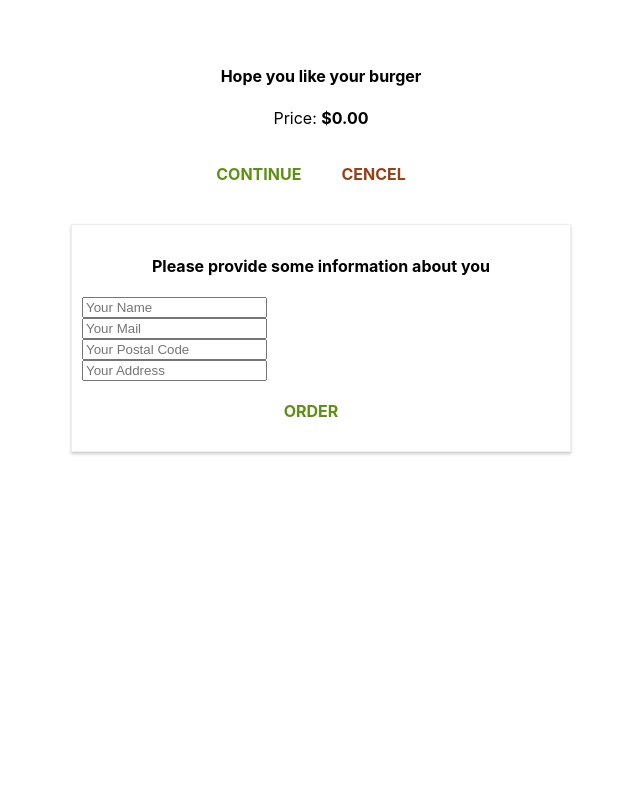
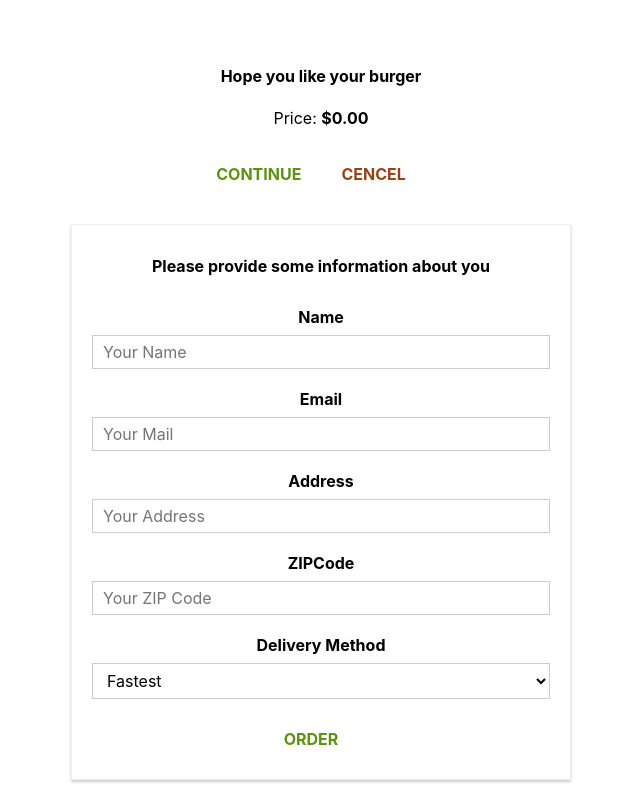
Before and after one commit to vilislavivanov91/burger-builder-client, a React (Create React App) app: page /checkout/chechout-summary in a window 1280 px wide. Shown: the part 627-1427 px from the top of the page, without its empty margins (319-959 px from the left). Before the commit the page ends 1099 px from the top, so only its background shows below. Built offline with nearby package versions, Linux system fonts and the light colour scheme; the HTML template or start-up script is replaced by a standard one.

Commit message:
add dynamic input to contact data controller, handling and validation user input

```diff
--- /dev/null
+++ b/src/components/UI/Input/Input.css
@@ -0,0 +1,32 @@
+.Input {
+  width: 100%;
+  padding: 10px;
+  box-sizing: border-box;
+}
+
+.InputLabel {
+  font-weight: bold;
+  display: block;
+  margin-bottom: 8px;
+}
+
+.InputElement {
+  outline: none;
+  border: 1px solid #ccc;
+  background-color: white;
+  font: inherit;
+  padding: 6px 10px;
+  display: block;
+  width: 100%;
+  box-sizing: border-box;
+}
+
+.InputElement:focus {
+  outline: none;
+  background-color: #ccc;
+}
+
+.Invalid {
+  border: 1px solid red;
+  background-color: #FDA49A;
+}
--- /dev/null
+++ b/src/components/UI/Input/Input.js
@@ -0,0 +1,55 @@
+import React from 'react';
+
+import './Input.css';
+
+const Input = (props) => {
+  let inputElement = null;
+
+  switch (props.inputType) {
+    case 'input':
+      const classes = props.invalid ? 'Input Invalid' : 'Input';
+      const errorMessage = props.invalid ? <p>{props.errorMessage}</p> : null;
+      inputElement = (
+        <div className={classes}>
+          <label className="InputLabel">{props.label}</label>
+          <input
+            className="InputElement"
+            {...props.config}
+            onChange={props.changed}
+            value={props.value}
+          />
+          {errorMessage}
+        </div>
+      );
+      break;
+    case 'textarea':
+      inputElement = <textarea />;
+      break;
+    case 'select':
+      inputElement = (
+        <div className="Input">
+          <label className="InputLabel">{props.label}</label>
+          <select
+            className="InputElement"
+            onChange={props.changed}
+            value={props.value}
+          >
+            {props.config.options.map((option) => {
+              return (
+                <option key={option.key} value={option.value}>
+                  {option.displayValue}
+                </option>
+              );
+            })}
+          </select>
+        </div>
+      );
+      break;
+    default:
+      inputElement = <input />;
+  }
+
+  return inputElement;
+};
+
+export default Input;
--- a/src/containers/Checkout/ContactData/ContactData.js
+++ b/src/containers/Checkout/ContactData/ContactData.js
@@ -1,65 +1,163 @@
 import React, { useState } from 'react';
 
 import Button from '../../../components/UI/Button/Button';
+import Input from '../../../components/UI/Input/Input';
 import './ContactData.css';
 
 const ContactData = (props) => {
-  const [name, setName] = useState('');
-  const [email, setEmail] = useState('');
-  const [postalCode, setPostalCode] = useState('');
-  const [address, setAddress] = useState('');
+  const [contactData, setContactData] = useState({
+    name: {
+      inputType: 'input',
+      value: '',
+      label: 'Name',
+      config: {
+        type: 'text',
+        placeholder: 'Your Name',
+      },
+      validation: {
+        required: {
+          minLength: 2,
+          maxLength: 20,
+        },
+        valid: false,
+        touched: false,
+        errorMessage: 'Name must be between 2 and 20 symbols',
+      },
+    },
+    email: {
+      inputType: 'input',
+      value: '',
+      label: 'Email',
+      config: {
+        type: 'email',
+        placeholder: 'Your Mail',
+      },
+      validation: {
+        required: {
+          minLength: 5,
+          maxLength: 20,
+        },
+        valid: false,
+        touched: false,
+        errorMessage: 'Email must be between 5 and 20 symbols',
+      },
+    },
+    address: {
+      inputType: 'input',
+      value: '',
+      label: 'Address',
+      config: {
+        type: 'text',
+        placeholder: 'Your Address',
+      },
+      validation: {
+        required: {
+          minLength: 4,
+          maxLength: 30,
+        },
+        valid: false,
+        touched: false,
+        errorMessage: 'Address must be between 4 and 20 symbols',
+      },
+    },
+    postalCode: {
+      inputType: 'input',
+      value: '',
+      label: 'ZIPCode',
+      config: {
+        type: 'text',
+        placeholder: 'Your ZIP Code',
+      },
+      validation: {
+        required: {
+          minLength: 2,
+          maxLength: 5,
+        },
+        valid: false,
+        touched: false,
+        errorMessage: 'ZIPCode must be between 2 and 5 symbols',
+      },
+    },
+    deliveryMethod: {
+      inputType: 'select',
+      value: 'fastest',
+      label: 'Delivery Method',
+      config: {
+        options: [
+          { value: 'fastest', displayValue: 'Fastest' },
+          { value: 'cheapest', displayValue: 'Cheapest' },
+        ],
+      },
+      validation: {
+        required: {},
+        valid: true,
+        touched: true,
+      },
+    },
+  });
 
-  const inputChange = (e) => {
-    const inputName = e.target.name;
+  const inputChange = (e, inputName) => {
     const inputValue = e.target.value;
 
-    if (inputName === 'name') {
-      setName(inputValue);
-    } else if (inputName === 'email') {
-      setEmail(inputValue);
-    } else if (inputName === 'postalCode') {
-      setPostalCode(inputValue);
-    } else if (inputName === 'address') {
-      setAddress(inputValue);
+    let inputValid;
+
+    if (
+      contactData[inputName].validation.required.minLength &&
+      contactData[inputName].validation.required.maxLength
+    ) {
+      const minLength = contactData[inputName].validation.required.minLength;
+      const maxLength = contactData[inputName].validation.required.maxLength;
+      inputValid =
+        inputValue.length >= minLength && inputValue.length <= maxLength;
+    } else {
+      inputValid = true;
     }
+
+    const updatedContactData = {
+      ...contactData,
+    };
+    const updatedValidation = {
+      ...contactData[inputName].validation,
+      touched: true,
+      valid: inputValid,
+    };
+    const updatedContactElement = {
+      ...contactData[inputName],
+      value: inputValue,
+      validation: updatedValidation,
+    };
+
+    updatedContactData[inputName] = updatedContactElement;
+
+    setContactData(updatedContactData);
   };
+
+  const contactDataArray = [];
+  for (const key in contactData) {
+    contactDataArray.push({ id: key, config: contactData[key] });
+  }
 
   return (
     <div className="ContactData">
       <h4>Please provide some information about you</h4>
       <form>
-        <input
-          className="Input"
-          type="text"
-          name="name"
-          value={name}
-          onChange={inputChange}
-          placeholder="Your Name"
-        />
-        <input
-          className="Input"
-          type="email"
-          name="email"
-          value={email}
-          onChange={inputChange}
-          placeholder="Your Mail"
-        />
-        <input
-          className="Input"
-          type="text"
-          name="postalCode"
-          value={postalCode}
-          onChange={inputChange}
-          placeholder="Your Postal Code"
-        />
-        <input
-          className="Input"
-          type="text"
-          name="address"
-          value={address}
-          onChange={inputChange}
-          placeholder="Your Address"
-        />
+        {contactDataArray.map((element) => {
+          return (
+            <Input
+              key={element.id}
+              config={element.config.config}
+              inputType={element.config.inputType}
+              value={element.config.value}
+              label={element.config.label}
+              changed={(e) => inputChange(e, element.id)}
+              invalid={
+                element.config.validation.touched &&
+                !element.config.validation.valid
+              }
+              errorMessage={element.config.validation.errorMessage}
+            />
+          );
+        })}
         <Button type="Success">ORDER</Button>
       </form>
     </div>
```
